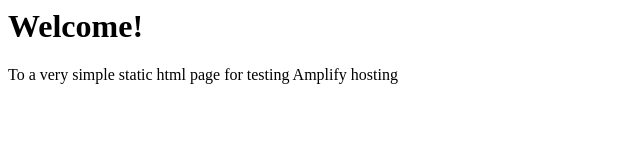
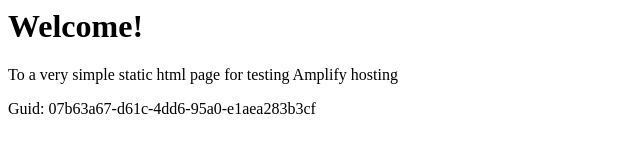
Before and after one commit to aws-aemilia-iad/Github-PR-Commit-Integration-Test-DoNotTouch-GitHubAutoBuildCanaryTest-v1-gamma-us-east-1, a website: page src/index.html in a window 1280 px wide. Shown: the whole page, without its empty margins (0-640 px from the left). Drawn offline with Linux system fonts and the light colour scheme.

Commit message:
commit from integ tests

```diff
--- a/src/index.html
+++ b/src/index.html
@@ -1,3 +1,5 @@
+
+
 <html lang="en">
 
 <head>
@@ -10,6 +12,6 @@
 <body>
     <h1>Welcome!</h1>
     <p>To a very simple static html page for testing Amplify hosting</p>
-</body>
+    <p>Guid: 07b63a67-d61c-4dd6-95a0-e1aea283b3cf</p></body>
 
 </html>
```
